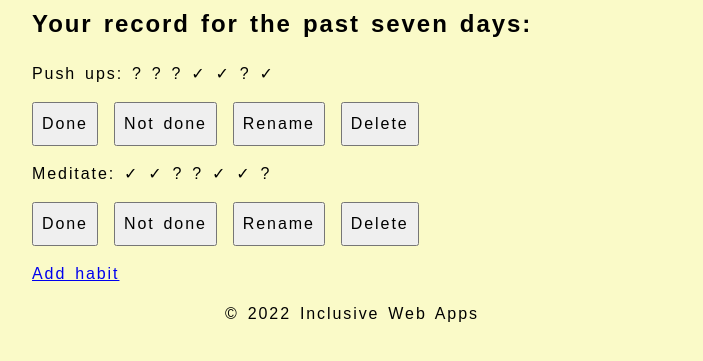
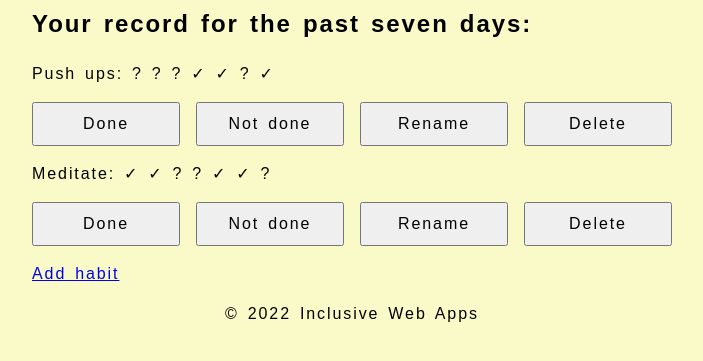
Before and after one commit to a-n-d-r-3-w/inclusive-web-apps, a website: page protected/good-habits.html in a window 1280 px wide. Shown: the part 125-486 px from the top of the page, without its empty margins (288-991 px from the left). Drawn offline with Linux system fonts and the light colour scheme; no server answers.

Commit message:
Make buttons same width

```diff
--- a/protected/good-habits.html
+++ b/protected/good-habits.html
@@ -60,15 +60,19 @@
           buttons.style = "display: flex; gap: 1rem";
           const doneButton = document.createElement("button");
           doneButton.textContent = "Done";
+          doneButton.style = "flex: 1";
           buttons.appendChild(doneButton);
           const notDoneButton = document.createElement("button");
           notDoneButton.textContent = "Not done";
+          notDoneButton.style = "flex: 1";
           buttons.appendChild(notDoneButton);
           const renameButton = document.createElement("button");
           renameButton.textContent = "Rename";
+          renameButton.style = "flex: 1";
           buttons.appendChild(renameButton);
           const deleteButton = document.createElement("button");
           deleteButton.textContent = "Delete";
+          deleteButton.style = "flex: 1";
           buttons.appendChild(deleteButton);
 
           habitElement.appendChild(buttons);
```
